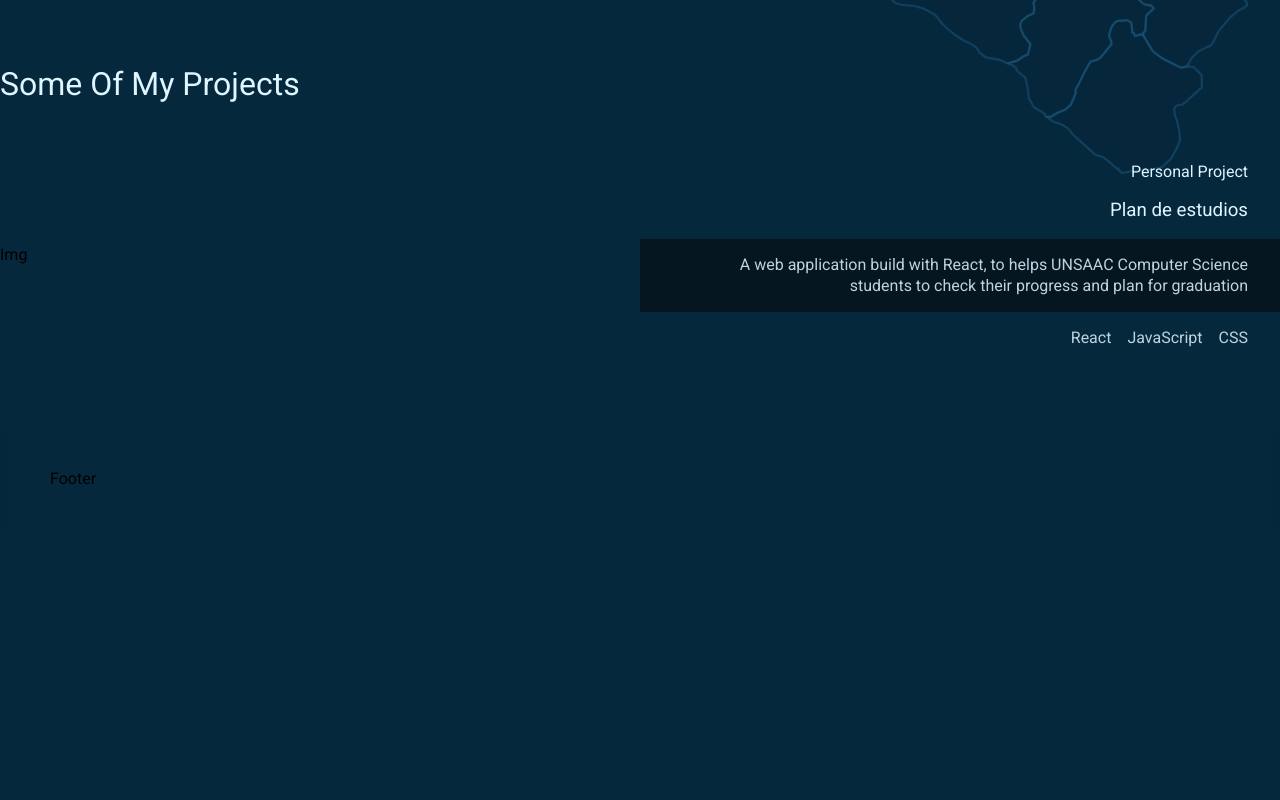
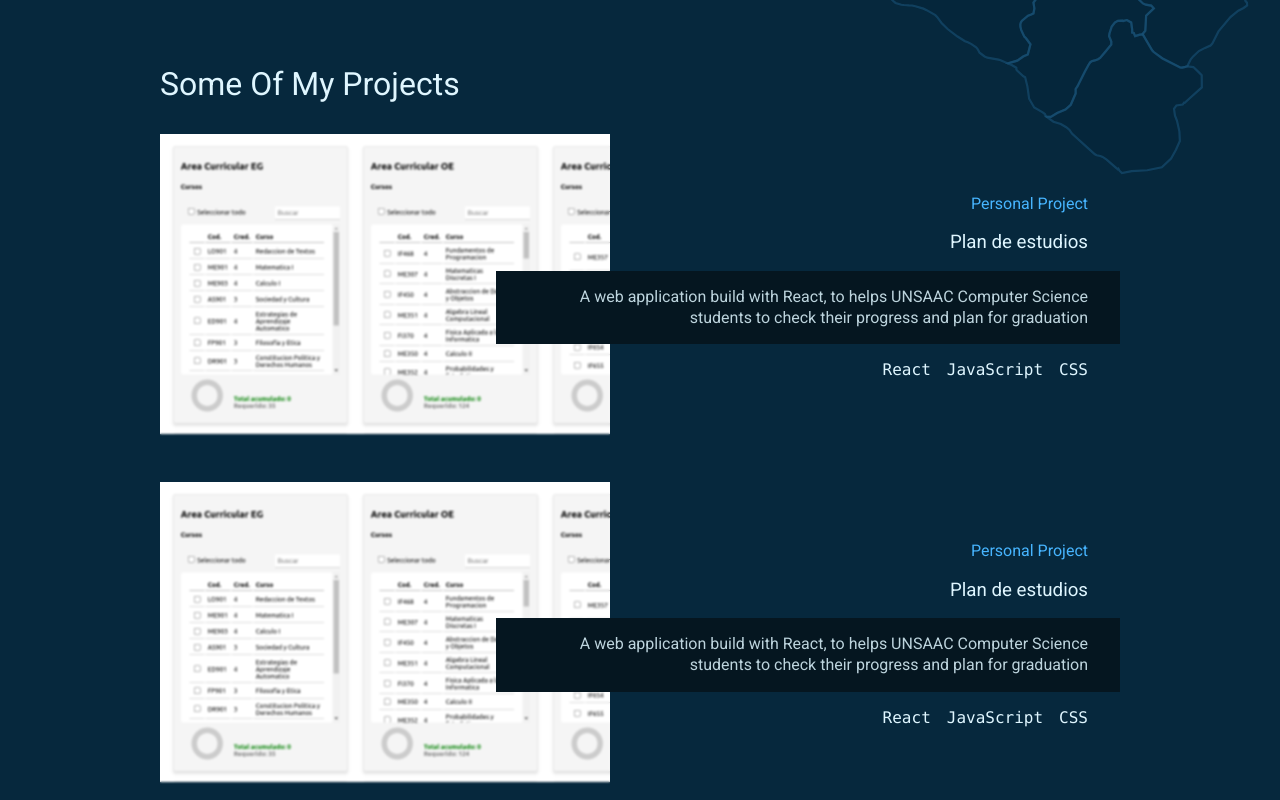
Before and after one commit to jhn-cde/portfolio, a Next.js app: page / in a window 1280 px wide. Shown: the part 1640-2440 px from the top of the page. Before the commit the page ends 2169 px from the top, so only its background shows below. Built offline with nearby package versions, Linux system fonts and the light colour scheme.

Commit message:
my projects

```diff
--- a/components/myprojects/MyProjects.tsx
+++ b/components/myprojects/MyProjects.tsx
@@ -11,8 +11,16 @@ const MyProjects = () => {
             Some Of My Projects
           </h2>
         </div>
-        <div className="projects">
-          <Project />
+        <div className={styles.projects}>
+          <div className={styles.project}>
+            <Project />
+          </div>
+          <div className={styles.project}>
+            <Project />
+          </div>
+          <div className={styles.project}>
+            <Project />
+          </div>
         </div>
       </div>
     </section>
--- a/components/myprojects/myprojects.module.css
+++ b/components/myprojects/myprojects.module.css
@@ -3,8 +3,7 @@
   z-index: 1;
 }
 .container{
-  padding-top: 4rem;
-  padding-bottom: 4rem;
+  padding: 4rem 10rem;
 }
 
 .title_container{
@@ -15,3 +14,23 @@
   text-align: left;
   font-size: clamp(1.3rem, 5vw, 2rem);
 }
+.project{
+ margin-bottom: 4rem;
+}
+
+/* Tablet and Smaller Desktop */
+@media (min-width: 701px) and (max-width: 1120px) {
+  .container{
+    padding: 4rem 6rem;
+  }
+}
+
+/* Mobile */
+@media (max-width: 700px) {
+  .container{
+    padding: 4rem 0;
+  }
+  .title_container{
+    padding: 4rem 2rem;
+  }
+}
--- a/components/myprojects/project/img/Img.tsx
+++ b/components/myprojects/project/img/Img.tsx
@@ -1,9 +1,18 @@
+import Image from 'next/image'
 import React from 'react'
+import styles from './img.module.css'
 
 const Img = () => {
   return (
-    <div>
-      Img
+    <div className={styles.container}>
+      <Image
+        src={'/images/plan_de_estudios.png'}
+        width={450}
+        height={300}
+        alt='plan de estudios'
+        className={styles.img}
+      />
+      <div className={styles.overlay}></div>
     </div>
   )
 }
--- a/components/myprojects/project/img/img.module.css
+++ b/components/myprojects/project/img/img.module.css
@@ -0,0 +1,32 @@
+.container{
+  width: auto;
+}
+.img{
+  max-width: 100vw;
+}
+.overlay{
+  position: absolute;
+  width: 100%;
+  height: 100%;
+  background-color: var(--global-foreground-transparent-color);
+  backdrop-filter: blur(1px);
+  z-index: 2;
+  top: 0;
+}
+.overlay:hover{
+  position: absolute;
+  width: 100%;
+  height: 100%;
+  background-color: rgba(0,0,0,0);
+  backdrop-filter: blur(0px);
+  transform: translate(0%,-10%);
+  -ms-transform: translate(0%,-10%);
+  z-index: 2;
+  top: 0;
+}
+/* Mobile */
+@media (max-width: 700px) {
+  .overlay{
+    backdrop-filter: blur(3px);
+  }
+}
--- a/components/myprojects/project/info/info.module.css
+++ b/components/myprojects/project/info/info.module.css
@@ -4,6 +4,9 @@
 }
 .project_type{
   padding: 1rem 2rem 0;
+}
+.project_type h4{
+  color: var(--global-primary-color);
 }
 .description{
   background-color: var(--global-foreground-color);
@@ -15,4 +18,15 @@
 }
 .techs p{
   margin-left: 1rem;
+  font-family: var(--font-mono);
+  color: var(--global-header-color);
 }
+/* Mobile */
+@media (max-width: 700px) {
+  .project_type, .title{
+    padding: 0rem 2rem;
+  }
+  .title{
+    padding-bottom: 1rem;
+  }
+}
--- a/components/myprojects/project/project.module.css
+++ b/components/myprojects/project/project.module.css
@@ -1,17 +1,28 @@
 .container{
+  width: 100%;
+  height: 100%;
+  padding: 2rem 0;
   display: flex;
-  justify-content: right;
   align-items: center;
 }
 .img_container{
   position: absolute;
-  left: 0;
-  width: 60%;
+  width: auto;
+  max-width: 100vw;
+  z-index: 0;
 }
 
 .info_container{
-  width: 50%;
+  position: relative;
+  z-index: 1;
+  width: 65%;
   margin-left: auto;
-  margin-left: -4rem;
   text-align: right;
 }
+
+/* Mobile */
+@media (max-width: 700px) {
+  .info_container{
+    width: 100%;
+  }
+}
```
